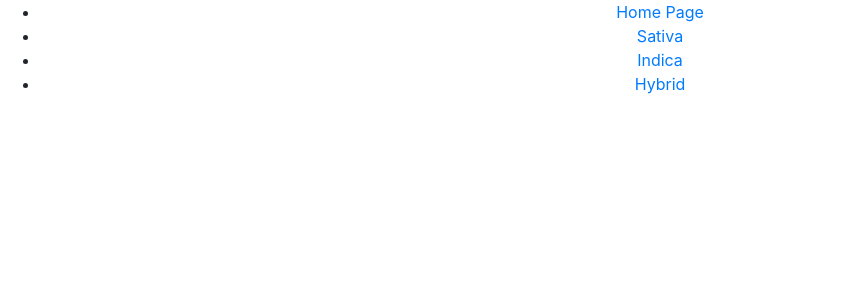
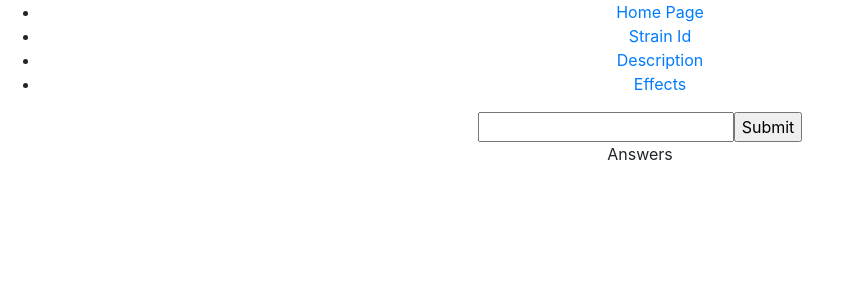
Before and after one commit to devcaceres1/mod2-final, a React (Create React App) app in the folder motanica/: page /strainId in a window 1280 px wide. Shown: the top 300 px of the page, without its empty margins (0-842 px from the left). Built offline with nearby package versions, Linux system fonts and the light colour scheme.

Commit message:
moved various pieces around

```diff
--- a/motanica/package.json
+++ b/motanica/package.json
@@ -6,6 +6,7 @@
     "@testing-library/jest-dom": "^4.2.4",
     "@testing-library/react": "^9.5.0",
     "@testing-library/user-event": "^7.2.1",
+    "axios": "^0.19.2",
     "bootstrap": "^4.4.1",
     "react": "^16.13.1",
     "react-dom": "^16.13.1",
--- a/motanica/src/App.js
+++ b/motanica/src/App.js
@@ -2,11 +2,14 @@ import React from 'react';
 import './App.css';
 import '../node_modules/bootstrap/dist/css/bootstrap.min.css';
 import Routes from './components/Routes';
+import StrainId from './components/StrainId';
+import DescSearch from './components/DescSearch';
 
 function App() {
   return (
     <div className="App">
     <Routes/>
+    {/* <StrainId race = "sativa"/> */}
     </div>
   );
 }
--- a/motanica/src/components/HybridSearch.js
+++ b/motanica/src/components/DescSearch.js
@@ -1,11 +1,11 @@
 import React from "react";
 import '../App.css'
 
-class HybridSearch extends React.Component{
+class descSearch extends React.Component{
     render(){
         return(
             <div>
-                 <h1> Hybrid Search </h1>
+                 <h1> Desc Search </h1>
             </div>
         )
     }
@@ -13,4 +13,5 @@ class HybridSearch extends React.Component{
 
 
 
-export default HybridSearch;
+
+export default descSearch;
--- a/motanica/src/components/IndicaSearch.js
+++ b/motanica/src/components/Descriptions.js
@@ -1,11 +1,11 @@
 import React from "react";
 import '../App.css'
 
-class IndicaSearch extends React.Component{
+class Descriptions extends React.Component{
     render(){
         return(
             <div>
-                 <h1> Indica Search </h1>
+                 <h1> Descriptions </h1>
             </div>
         )
     }
@@ -13,5 +13,4 @@ class IndicaSearch extends React.Component{
 
 
 
-
-export default IndicaSearch;
+export default Descriptions;
--- /dev/null
+++ b/motanica/src/components/Effects.js
@@ -0,0 +1,20 @@
+import React from "react";
+import '../App.css'
+
+class effects extends React.Component{
+    render(){
+        return(
+            <div>
+                 <h1> Effects </h1>
+                 <div className="alert alert-primary" role="alert">
+                    A simple primary alert—check it out!
+                </div>
+            </div>
+        )
+    }
+};
+
+
+
+
+export default effects;
--- a/motanica/src/components/HomePage.js
+++ b/motanica/src/components/HomePage.js
@@ -1,8 +1,8 @@
-import React, {Component} from "react";
+import React from "react";
 import IMG_6367 from '../images/IMG_6367.jpg';
 import '../App.css';
 
-const HomePage = ()=> {
+const HomePage = () => {
         return (
              <div>
                <h1 className = 'display-5 text-uppercase py-5 text-center'> Botanica </h1>
--- a/motanica/src/components/Routes.js
+++ b/motanica/src/components/Routes.js
@@ -1,9 +1,9 @@
 import React from 'react';
 import {Route, Switch, Link , BrowserRouter as Router} from "react-router-dom";
 import HomePage from './HomePage'
-import SativaSearch from './SativaSearch';
-import IndicaSearch from './IndicaSearch';
-import HybridSearch from './HybridSearch';
+import StrainId from './StrainId';
+import Descriptions from './Descriptions';
+import Effects from './Effects';
 
 function Routes(){
     return (
@@ -14,21 +14,21 @@ function Routes(){
                         <Link to='/'>Home Page</Link>
                     </li>
                     <li>
-                        <Link to ='/sativaSearch'> Sativa</Link>
+                        <Link to ='/strainId'> Strain Id</Link>
                     </li>
                     <li>
-                        <Link to='/indicaSearch'> Indica </Link>
+                        <Link to='/descriptions'> Description </Link>
                     </li>
                     <li>
-                        <Link to='/hybridSearch'> Hybrid </Link>
+                        <Link to='/effects'> Effects </Link>
                     </li>
                 </ul>
             </nav>
             <Switch>
                 <Route exact path="/" component= {HomePage}></Route>
-                <Route exact path="/sativaSearch" component= {SativaSearch}></Route>
-                <Route exact path="/indicaSearch" component= {IndicaSearch}></Route>
-                <Route exact path="/hybridSearch" component= {HybridSearch} ></Route>
+                <Route exact path="/strainId" component= {StrainId}></Route>
+                <Route exact path="/descriptions" component= {Descriptions}></Route>
+                <Route exact path="/effects" component= {Effects} ></Route>
             </Switch>
         </Router>
     )
--- a/motanica/src/components/SativaSearch.js
+++ /dev/null
@@ -1,23 +0,0 @@
-import React from "react";
-import '../App.css'
-
-class SativaSearch extends React.Component{
-     constructor(props){
-      super(props);
-      this.state={
-      }
-  }
-
-   render(){
-        return (
-        <div>
-        <form>
-            <input type="text"/>
-            <input type="submit" />
-        </form>
-        </div>
-        )
-    }
-}
-
-export default SativaSearch;
--- a/motanica/src/components/SearchResults.js
+++ b/motanica/src/components/SearchResults.js
@@ -0,0 +1,110 @@
+import React from "react";
+import '../App.css'
+import axios from "axios"
+import StrainId from "./StrainId";
+
+class SearchResults extends React.Component{
+     constructor(props){
+      super(props);
+      this.state={
+          raceInfo : ""
+      }
+  }
+
+  async raceId(){
+    const hiddenApi = process.env.REACT_APP_MOTANICA_API_KEY;
+    console.log(hiddenApi)
+    try{
+    let getData = await axios.get("https://strainapi.evanbusse.com/H0WNPak/strains/search/race/indica")
+    // let getData = await axios.get("https://strainapi.evanbusse.com/H0WNPak/strains/search/all")
+    this.setState({raceInfo: getData.data})
+    console.log(this.state.raceInfo);
+    console.log(this.props.raceInfo)
+    console.log(this.props.strain)
+    console.log(getData)
+}
+    catch(error){
+        console.log(error);
+    }
+}
+componentDidMount(){
+    this.raceId();
+}
+unDefined() {
+    if (this.state.raceInfo=== null || this.state.raceInfo == undefined){
+        return "Not found";
+    } else {
+        // let race=this.state.raceInfo.map((response,index)=>{
+            // return (<div id={index}>
+              {/* <h3 id={index} >{response.name}</h3>  */}
+             {/* <h3 id={index} >{response.id}</h3>  */}
+
+           {/* </div> )});  */}
+            //  return race;
+         }
+    }
+   render(){
+        return (
+        <div>
+          {this.unDefined()}
+        </div>
+        )
+    }
+}
+
+export default SearchResults;
+
+
+
+
+
+
+
+
+
+
+
+// import React from 'react';
+// import StrainId from './StrainId'
+// import '../App.css'
+
+// const initialState;
+
+// class searchResults extends React.Component{
+//     constructor(props) {
+//         super(props) :
+//         this.state = {
+//             answers : initialState,
+//             search : false
+//         }
+//         this.getInfo(event)=this.getInfo(event).bind(this);
+//         this.submitButton=this.submitButton.bind(this);
+//   }
+//   getInfo(event){
+//       event.preventDefault();
+//       this.setState({answers: event.target.value})
+//   }
+//   submitButton(event){
+//     event.preventDefault();
+//     this.setState({search: true});
+//   }
+//     render(){
+//         return(
+//             <div>
+//                  <h1> Results </h1>
+//                  <form onSubmit={this.submitButton}>
+//                     <input type="text" value = {this.state.answers}/>
+//                     <input type="submit" onChange = {this.myChangeHandler} />
+//             <div>
+
+
+//             </div>
+//                 </form>
+//             </div>
+//         )
+//     }
+// };
+
+
+
+// export default searchResults;
--- /dev/null
+++ b/motanica/src/components/StrainId.js
@@ -0,0 +1,48 @@
+import React from 'react';
+import SearchResults from './SearchResults';
+import '../App.css'
+
+class StrainId extends React.Component{
+    constructor(props){
+    super(props)
+        this.state = {
+            answers : "",
+            search : false
+        }
+        this.submitButton = this.submitButton.bind(this);
+        this.getInfo = this.getInfo.bind(this);
+    }
+
+
+  getInfo(e){
+      e.preventDefault();
+      this.setState({answers : e.target.value})
+      console.log(e)
+  }
+
+
+  submitButton(e){
+    e.preventDefault();
+    this.setState({search : true});
+  }
+    render(){
+        return(
+            <div>
+                 <form onSubmit={this.submitButton}>
+                    <input type="text" value = {this.state.answers} onChange = {this.getInfo}/>
+                    <input type="submit" />
+                </form>
+
+            <div>
+            {this.state.search ? (<SearchResults id={this.state.answers} />) : "Answers"}
+            </div>
+            </div>
+        )
+
+    }
+
+};
+
+
+
+export default StrainId;
```
Also changed, not shown: 2 other files (tests, documents, lock files or other folders).
